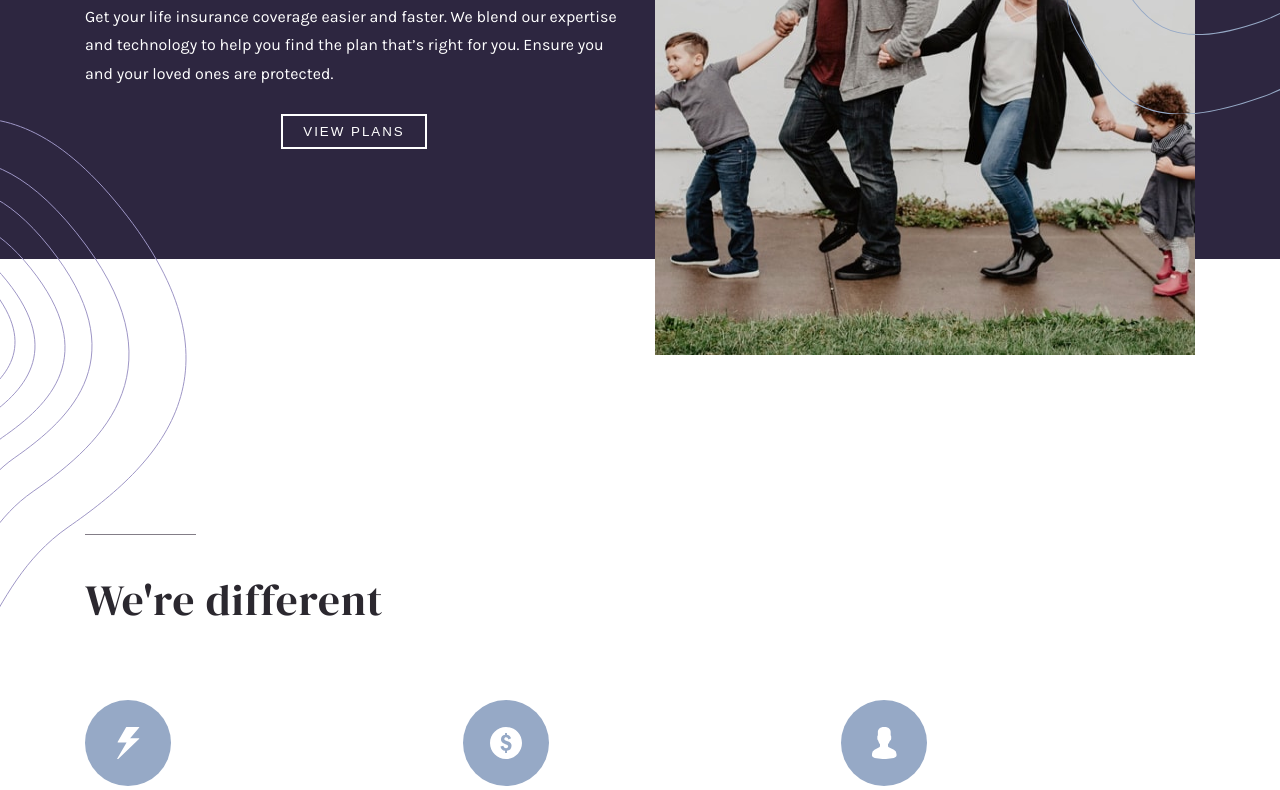
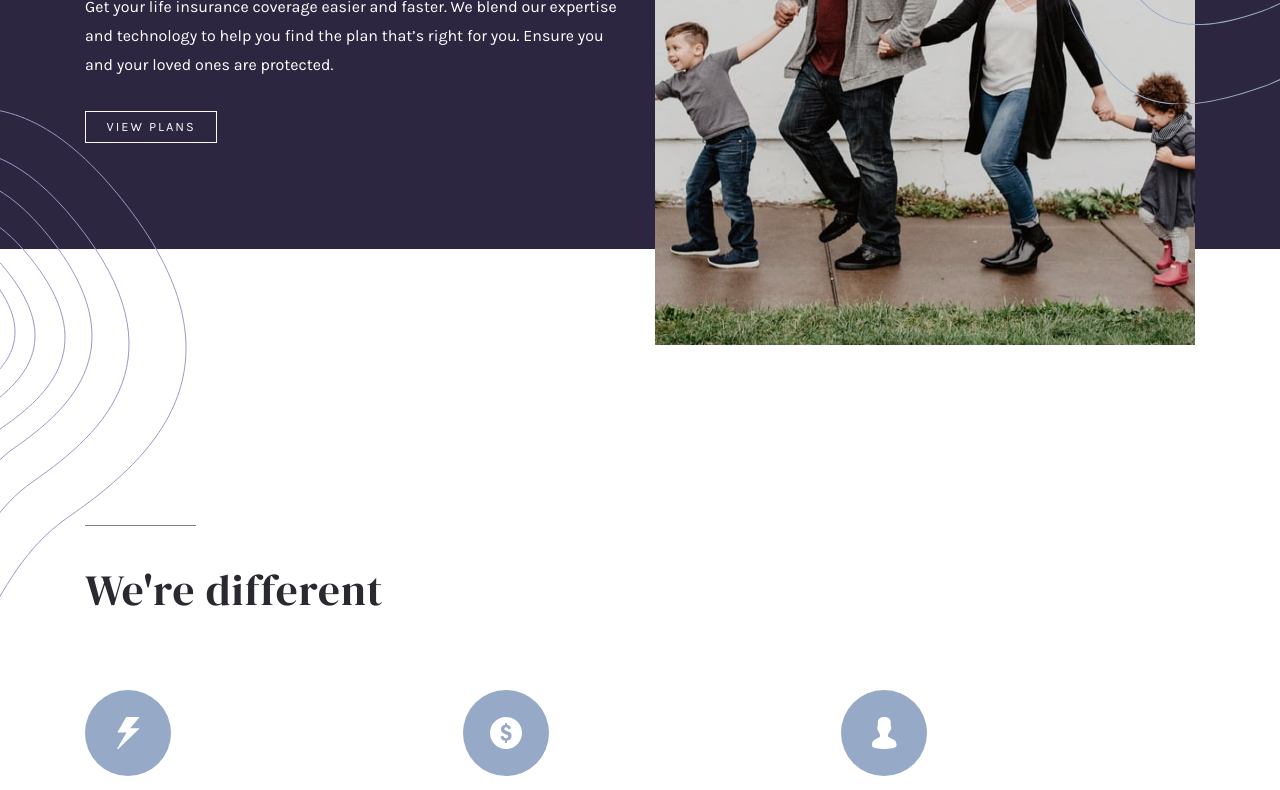
Before and after one commit to silfrido-lab/insure-landing-page-master, a plain HTML site: page index.html in a window 1280 px wide. Shown: the part 454-1244 px from the top of the page. Drawn offline with Linux system fonts and the light colour scheme.

Commit message:
finish landing

```diff
--- a/index.html
+++ b/index.html
@@ -28,7 +28,7 @@
                         <div class="u-wrapper">
                             <ul>
                                 <li>
-                                    <a href="#">How we work</a>
+                                    <a href="#we">How we work</a>
                                 </li>
                                 <li>
                                     <a href="#">Blog</a>
@@ -63,9 +63,12 @@
                                 <p class="u-p">
                                     Get your life insurance coverage easier and faster. We blend our expertise and technology to help you find the plan that’s right for you. Ensure you and your loved ones are protected.
                                 </p>
-                                <button class="buttom">
-                                <small>View plans</small>
-                            </button>
+
+                                <div class="content-buttom">
+
+                                    <a class="buttom">View plans</a>
+                                </div>
+
                             </div>
                             <div class="hero-desktop">
                                 <img src="images/image-intro-desktop.jpg" alt="">
@@ -79,7 +82,7 @@
 
     </section>
 
-    <section class="we ">
+    <section class="we " id="we">
         <div class="u-wrapper">
             <h2 class="u-sub">
                 We're different
@@ -122,7 +125,7 @@
                     </div>
                     <div class="find-button">
 
-                        <button class="buttom"> <small>How we work</small> </button>
+                        <a class="buttom"> How we work </a>
                     </div>
                 </div>
             </div>
--- a/src/sass/estilos.scss
+++ b/src/sass/estilos.scss
@@ -93,25 +93,22 @@ body {
 }
 
 .buttom {
-    background: none;
-    color: white;
-    font-size: 1em;
+    cursor: pointer;
+    background: transparent;
+    color: var(--very-Light-Gray);
+    font-size: .8em;
     text-transform: uppercase;
-    outline: none;
-    border: none;
+    border: 1px solid var(--very-Light-Gray);
     letter-spacing: 2px;
-    display: block;
-    margin: auto;
-    margin-top: 2em;
+    margin-top: 1.2em;
+    padding: .6em 1.6em;
     // margin-bottom: 4.7em;
-    small {
-        padding: .6em 1.5em;
-        border: 2px solid white;
-    }
-    small:hover {
-        background: white;
-        color: var(--dark-Violet);
-    }
+    display: inline-block;
+}
+
+.buttom:hover {
+    background: white;
+    color: var(--dark-Violet);
 }
 
 .is-hidden {
--- a/src/sass/hero.scss
+++ b/src/sass/hero.scss
@@ -17,6 +17,13 @@
     }
     &-desktop {
         display: none;
+    }
+    &-left {
+        text-align: center;
+        .content-buttom {
+            display: flex;
+            justify-content: center;
+        }
     }
     @media screen and (min-width:1024px) {
         height: 600px;
@@ -46,6 +53,10 @@
         }
         &-left {
             padding-right: 2em;
+            .content-buttom {
+                display: flex;
+                justify-content: start;
+            }
             .u-copy {
                 text-align: left;
                 padding-top: 1em;
--- a/src/sass/menu.scss
+++ b/src/sass/menu.scss
@@ -36,7 +36,7 @@
                     border: 2px solid var(--dark-Violet);
                     padding: 0;
                     a {
-                        padding: 1em 1.9em;
+                        padding: .7em 1.9em;
                         margin: 0;
                         color: var(--dark-Violet);
                     }
@@ -50,7 +50,8 @@
                 }
             }
             a:hover {
-                color: var( --dark-Violet);
+                color: var(--dark-Violet);
+                background: var( --very-Light-Gray);
                 transition: .3s;
             }
             &:first-child {
@@ -127,6 +128,10 @@
                     font-size: 1em;
                     margin-right: 2em;
                 }
+                a:hover {
+                    color: var( --dark-Violet);
+                    transition: .3s;
+                }
             }
         }
         &-checkbox,
```
Also changed, not shown: src/sass/estilos.css, src/sass/hero.css, src/sass/menu.css, static/css/estilos.css, 4 other files.
